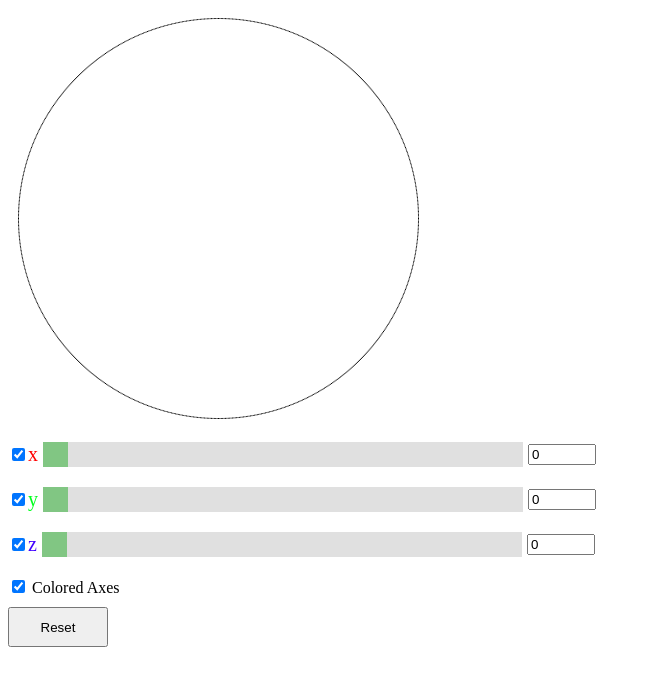
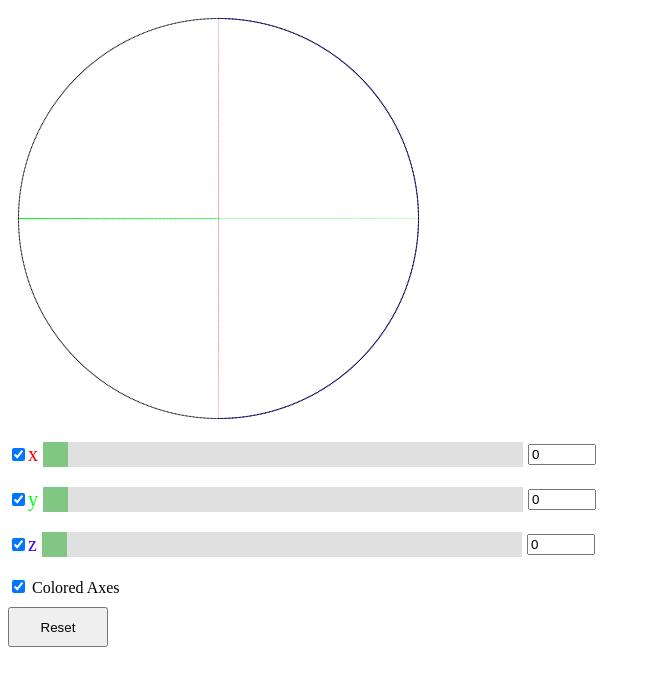
Before and after one commit to jrdngr/sphere_guide, a plain HTML site: page index.html in a window 1280 px wide. Both pictures are taken after a click on the button "Reset". Shown: the whole page, without its empty margins (0-651 px from the left). Drawn offline with Linux system fonts and the light colour scheme.

Commit message:
Axis control is fully working

```diff
--- a/axis.js
+++ b/axis.js
@@ -10,6 +10,7 @@ class AxisControls extends HTMLElement {
         const isVisibleCheckbox = document.createElement('input');
         isVisibleCheckbox.type = "checkbox";
         isVisibleCheckbox.checked = this.getAttribute('visible') === '';
+        isVisibleCheckbox.onchange = this.fireVisibilityChanged.bind(this);
         container.appendChild(isVisibleCheckbox);
 
         const label = document.createElement('label');
@@ -59,8 +60,18 @@ class AxisControls extends HTMLElement {
             this.slider.value = event.target.value;
         }
 
+        this.fireValueChanged();
+    }
+
+    fireValueChanged() {
         this.dispatchEvent(new CustomEvent('value-changed', {
             value: this.value,
+        }));
+    }
+
+    fireVisibilityChanged() {
+        this.dispatchEvent(new CustomEvent('visibility-changed', {
+            value: this.visible,
         }));
     }
 
@@ -68,8 +79,20 @@ class AxisControls extends HTMLElement {
         return this.angleInputBox.value;
     }
 
-    get isVisible() {
+    set value(newValue) {
+        this.setAttribute('value', newValue);
+        this.angleInputBox.value = newValue;
+        this.slider.value = newValue;
+        this.fireValueChanged();
+    }
+
+    get visible() {
         return this.isVisibleCheckbox.checked;
+    }
+
+    set visible(newValue) {
+        this.isVisibleCheckbox.checked = newValue;
+        this.fireVisibilityChanged();
     }
 }
 
--- a/index.html
+++ b/index.html
@@ -5,8 +5,8 @@
     <meta name="viewport" content="width=device-width, initial-scale=1.0">
     <title>Sphere Guide</title>
     <link rel="stylesheet" href="styles.css"/>
+    <script type="module" src="axis.js"></script>
     <script type="module" src="index.js"></script>
-    <script type="module" src="axis.js"></script>
 </head>
 <body>
     <canvas id="canvas" width="420" height="420"></canvas>
--- a/index.js
+++ b/index.js
@@ -12,7 +12,7 @@ const useColorsCheckbox = document.getElementById("use-colors-checkbox");
 const mouseDamping = 1/3;
 const increase_by = 0.4;
 const r = 200; // radius
-const angles = [0, 0, 0]; // rotation angles
+const angles = [0, 0, 0];
 
 function drawPoint(coor, hue, lightness = "50%") {
     // If the points z coordinate is less than
@@ -90,7 +90,7 @@ function rotate(coor) {
     return rotateForAxis(
         2, rotateForAxis(
             1, rotateForAxis(
-                0, coor, angles[0]), angles[1]), angles[2]);
+                0, coor, -angles[0]), -angles[1]), -angles[2]);
 }
 
 // Draw three axis circles
@@ -98,19 +98,19 @@ function drawAxisCircles() {
     // Clear canvas
     ctx.clearRect(0, 0, 420, 420);
 
-    if (xControls.isVisible) {
+    if (xControls.visible) {
         for (let i = 0; i < 360; i += increase_by) {
             drawPoint(rotate(sphericalToPoint(0, i)), 0);
         }
     }
 
-    if (yControls.isVisible) {
+    if (yControls.visible) {
         for (let i = 0; i < 360; i += increase_by) {
             drawPoint(rotate(sphericalToPoint(i, 90)), 128);
         }
     }
 
-    if (zControls.isVisible) {
+    if (zControls.visible) {
         for (let i = 0; i < 360; i += increase_by) {
             drawPoint(rotate(sphericalToPoint(90, i)), 256);
         }
@@ -119,38 +119,26 @@ function drawAxisCircles() {
     drawContour();
 }
 
-function getCoordinate(axis) {
-    if (axis.startsWith('x')) {
-        return -angles[0];
+function getControls(name) {
+    if (name.startsWith('x')) {
+        return xControls;
 
-    } else if (axis.startsWith('y')) {
-        return -angles[1];
+    } else if (name.startsWith('y')) {
+        return yControls;
 
-    } else if (axis.startsWith('z')) {
-        return -angles[2];
+    } else if (name.startsWith('z')) {
+        return zControls;
     }
 
     return undefined;
 }
 
+function getCoordinate(axis) {
+    return getControls(axis).value;
+}
+
 function setCoordinate(axis, value) {
-    const fixedValue = realMod(value, 360);
-
-    if (axis.startsWith('x')) {
-        angles[0] = -fixedValue;
-        xInput.value = fixedValue;
-        xRange.value = fixedValue;
-
-    } else if (axis.startsWith('y')) {
-        angles[1] = -fixedValue;
-        yInput.value = fixedValue;
-        yRange.value = fixedValue;
-
-    } else if (axis.startsWith('z')) {
-        angles[2] = -fixedValue;
-        zInput.value = fixedValue;
-        zRange.value = fixedValue;
-    }
+    getControls(axis).value = realMod(value, 360);
 }
 
 function setAllCoordinates(x, y, z) {
@@ -183,13 +171,26 @@ function onMouseMove(event) {
     }
 }
 
+function onValueChanged() {
+    angles[0] = xControls.value;
+    angles[1] = yControls.value;
+    angles[2] = zControls.value;
+
+    drawAxisCircles();
+}
+
 document.getElementById("reset-button").onclick = onResetClicked;
 canvas.addEventListener('mousemove', onMouseMove);
 useColorsCheckbox.addEventListener('change', drawAxisCircles);
 
-xControls.addEventListener('value-changed', drawAxisCircles);
-yControls.addEventListener('value-changed', drawAxisCircles);
-zControls.addEventListener('value-changed', drawAxisCircles);
+xControls.addEventListener('value-changed', onValueChanged);
+xControls.addEventListener('visibility-changed', drawAxisCircles);
+
+yControls.addEventListener('value-changed', onValueChanged);
+yControls.addEventListener('visibility-changed', drawAxisCircles);
+
+zControls.addEventListener('value-changed', onValueChanged);
+zControls.addEventListener('visibility-changed', drawAxisCircles);
 
 
 drawAxisCircles();
```
